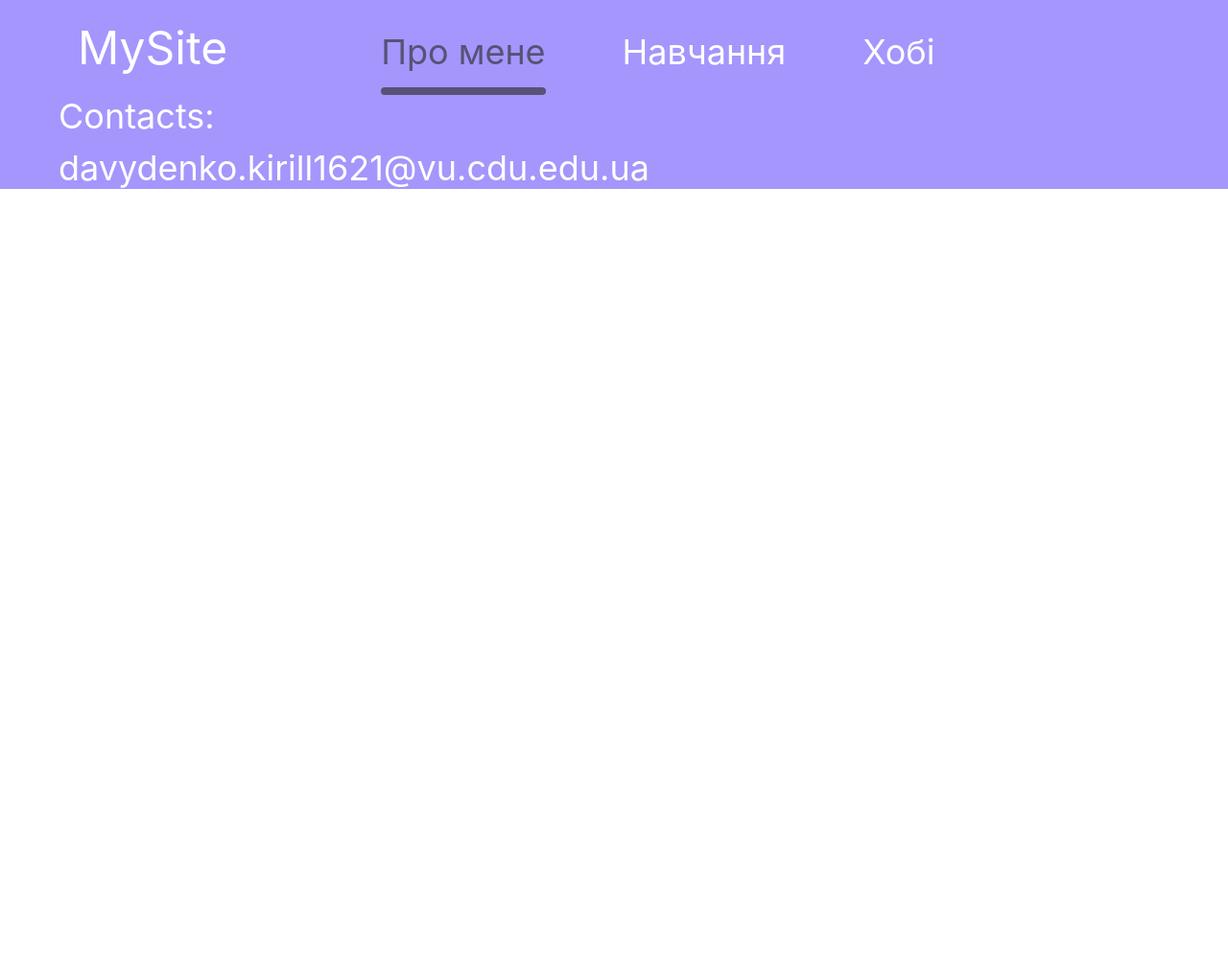
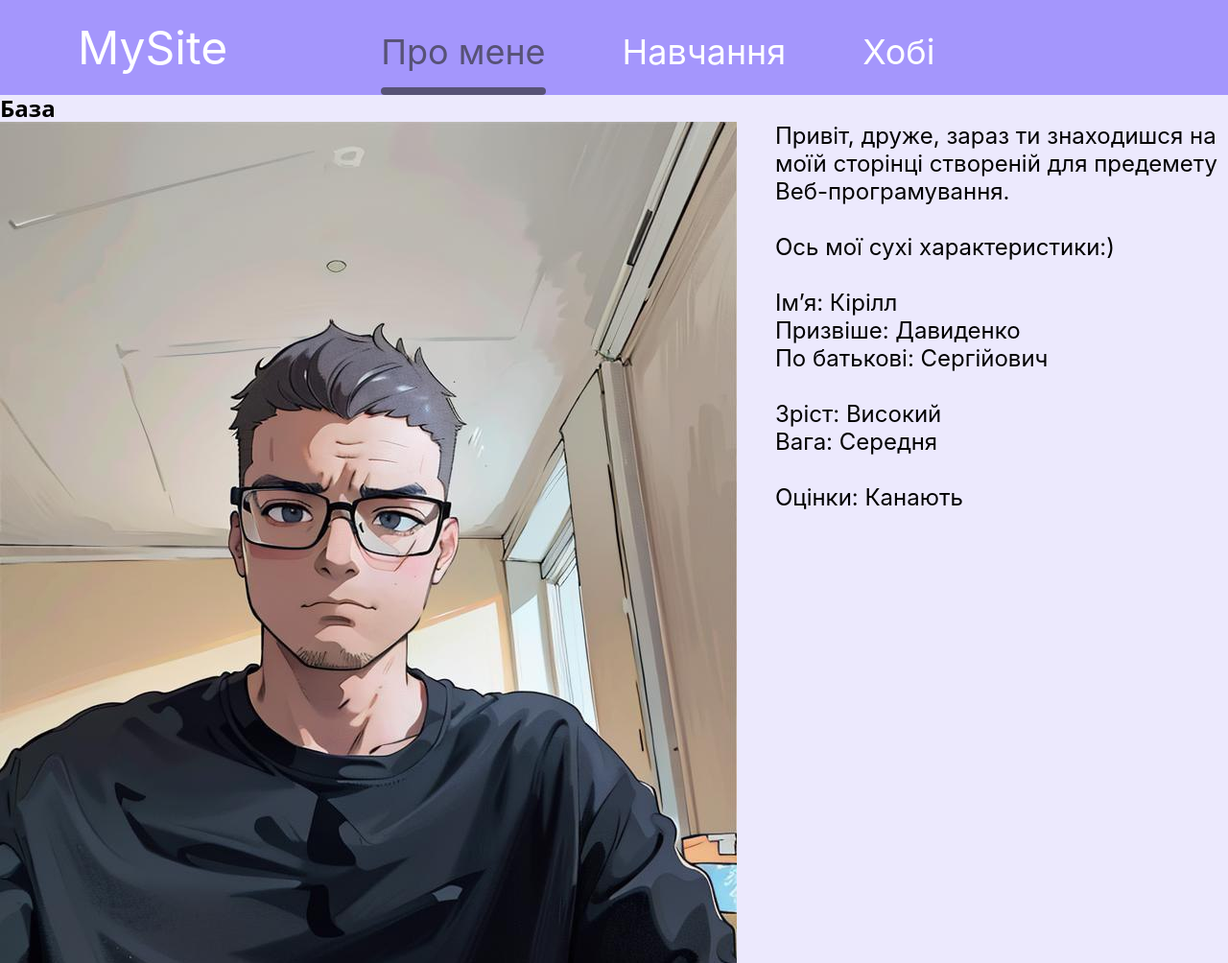
Before and after one commit to DavydenkoKirill1621/personal-website, a plain HTML site: page index.html in a window 1280 px wide. Shown: the top 1004 px of the page at 96% size. Before the commit the page ends 800 px from the top, so only its background shows below. Drawn offline with nearby package versions, Linux system fonts and the light colour scheme.

Commit message:
start module

```diff
--- a/css/home.css
+++ b/css/home.css
@@ -4,11 +4,11 @@
  HEADER
 */
 
-.page-header{
-    background-color: #A496FC;
+.page-header {
+  background-color: #a496fc;
 }
 
-.header-container{
+.header-container {
   display: flex;
   align-items: center;
   justify-content: space-between;
@@ -17,8 +17,8 @@
   margin-left: auto;
   margin-right: auto;
 }
-@media screen and (min-width: 1158px){
-  .page-nav{
+@media screen and (min-width: 1158px) {
+  .page-nav {
     display: flex;
     flex-direction: row;
     align-items: baseline;
@@ -26,10 +26,8 @@
   }
 }
 
-
-
-.logo-link{
-  color: #FFF;
+.logo-link {
+  color: #fff;
   text-align: center;
   font-family: Inter;
   font-size: 28px;
@@ -37,8 +35,8 @@
   font-weight: 400;
   line-height: normal;
 }
-@media screen and (min-width: 1158px){
-  .logo-link{
+@media screen and (min-width: 1158px) {
+  .logo-link {
     font-size: 48px;
   }
 }
@@ -46,16 +44,16 @@
 .nav-list {
   display: none;
 }
-@media screen and (min-width: 1158px){
+@media screen and (min-width: 1158px) {
   .nav-list {
     display: flex;
     gap: 80px;
   }
 }
 
-.nav-link{
+.nav-link {
   position: relative;
-  color: #FFF;
+  color: #fff;
   text-align: center;
   font-family: Inter;
   font-size: 36px;
@@ -64,14 +62,14 @@
   line-height: normal;
 }
 
-.nav-link-active{
+.nav-link-active {
   color: #575276;
 }
 
-.nav-link-active::after{
+.nav-link-active::after {
   box-sizing: border-box;
   display: flex;
-  content: '';
+  content: "";
   position: absolute;
   left: 0;
   bottom: -23px;
@@ -87,7 +85,7 @@
   padding: 0;
   line-height: 0;
 }
-@media screen and (min-width: 1158px){
+@media screen and (min-width: 1158px) {
   .menu-button {
     display: none;
   }
@@ -107,8 +105,8 @@ MAIN
 MAIN
 */
 
-.page-main{
-  background: #ECE9FD;
+.page-main {
+  background: #ece9fd;
 }
 
 /*
@@ -117,12 +115,12 @@ FOOTER
 FOOTER
 */
 
-.page-footer{
-  background-color: #A496FC;
+.page-footer {
+  background-color: #a496fc;
 }
 
-.contacts-text{
-  color: #FFF;
+.contacts-text {
+  color: #fff;
 
   font-family: Inter;
   font-size: 24px;
@@ -130,30 +128,29 @@ FOOTER
   font-weight: 400;
   line-height: normal;
 }
-@media screen and (min-width: 1158px){
-  .contacts-text{
+@media screen and (min-width: 1158px) {
+  .contacts-text {
     font-size: 36px;
   }
 }
 
-
-.contacts-link{
-  color: #FFF;
+.contacts-link {
+  color: #fff;
   font-family: Inter;
   font-size: 20px;
   font-style: normal;
   font-weight: 400;
   line-height: normal;
 }
-@media screen and (min-width: 1158px){
-  .contacts-link{
+@media screen and (min-width: 1158px) {
+  .contacts-link {
     font-size: 36px;
   }
 }
 
-.footer-container{
+.footer-container {
   display: flex;
-  flex-direction:column;
+  flex-direction: column;
   align-items: start;
   justify-content: space-between;
   align-content: center;
@@ -161,3 +158,19 @@ FOOTER
   margin-right: auto;
   gap: 10px;
 }
+
+.first-section-content{
+  display: flex;
+  gap:40px;
+  margin-right: auto;
+  margin-left: auto;
+}
+
+.first-section-text {
+  color: #000;
+  font-family: Inter;
+  font-size: 24px;
+  font-style: normal;
+  font-weight: 400;
+  line-height: normal;
+}
--- a/index.html
+++ b/index.html
@@ -33,7 +33,23 @@
     </header>
 
     <main class="page-main">
-
+        <section class="first-section">
+            <h2>База</h2>
+            <div class="first-section-content">
+                <img src="./images/me.jpg" alt="">
+                <div class="first-section-text">
+                    <p>Привіт, друже, зараз ти знаходишся на моїй сторінці створеній для предемету Веб-програмування.
+                    </p><br>
+                    <p>Ось мої сухі характеристики:)</p><br>
+                    <p>Ім’я: Кірілл</p>
+                    <p>Призвіше: Давиденко</p>
+                    <p>По батькові: Сергійович</p><br>
+                    <p>Зріст: Високий</p>
+                    <p>Вага: Середня</p><br>
+                    <p>Оцінки: Канають</p>
+                </div>
+            </div>
+        </section>
     </main>
 
     <footer class="page-footer">
@@ -58,7 +74,8 @@
                 </button>
             </div>
             <ul class="nav-list-mobile">
-                <li class="nav-list-item-mobile"><a href="" class="nav-link-mobile nav-link-active-mobile">Про мене</a></li>
+                <li class="nav-list-item-mobile"><a href="" class="nav-link-mobile nav-link-active-mobile">Про мене</a>
+                </li>
                 <li class="nav-list-item-mobile"><a href="" class="nav-link-mobile">Навчання</a></li>
                 <li class="nav-list-item-mobile"><a href="" class="nav-link-mobile">Хобі</a></li>
             </ul>
```
Lines whose indentation alone changed are shown as unchanged.
